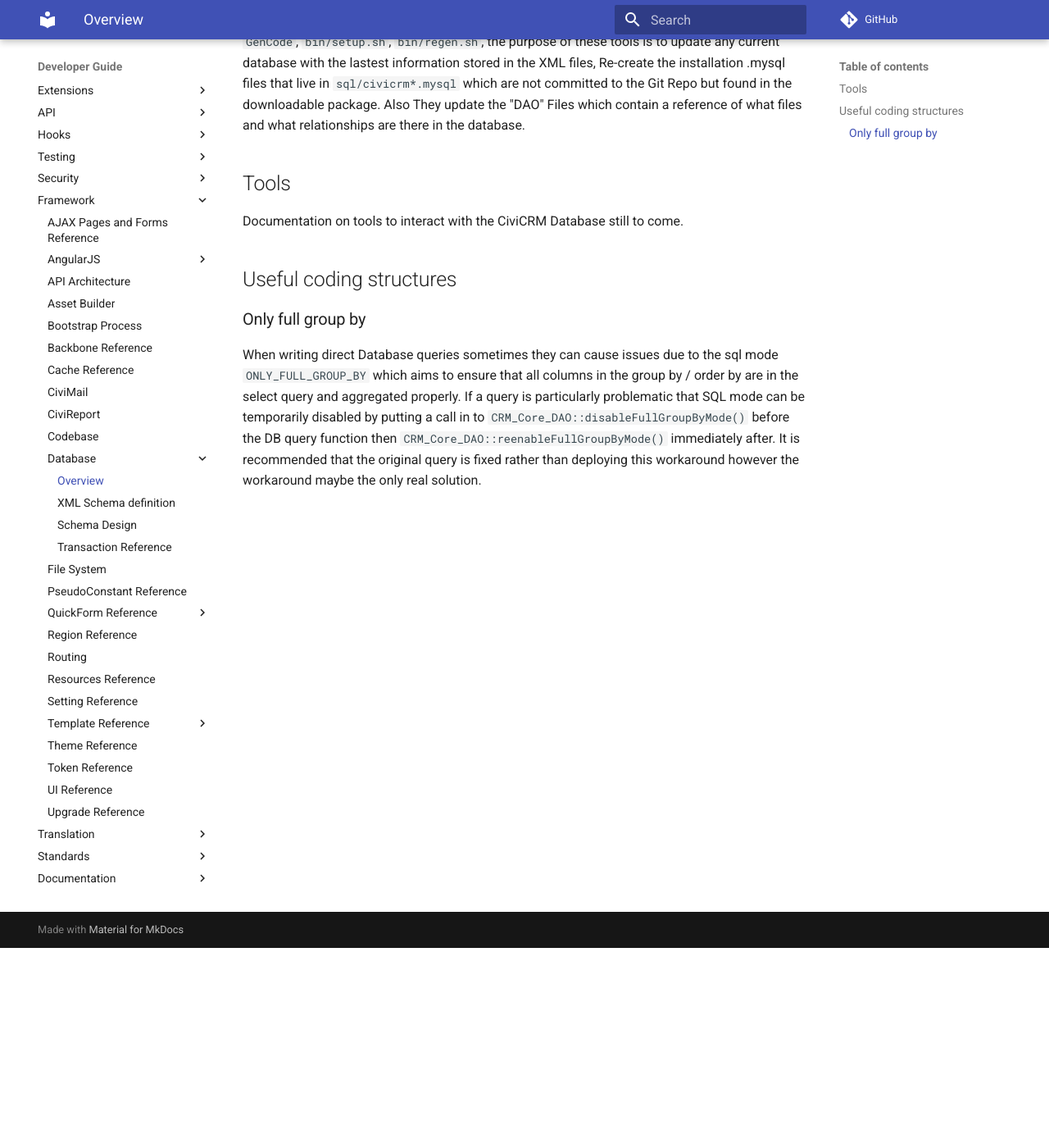
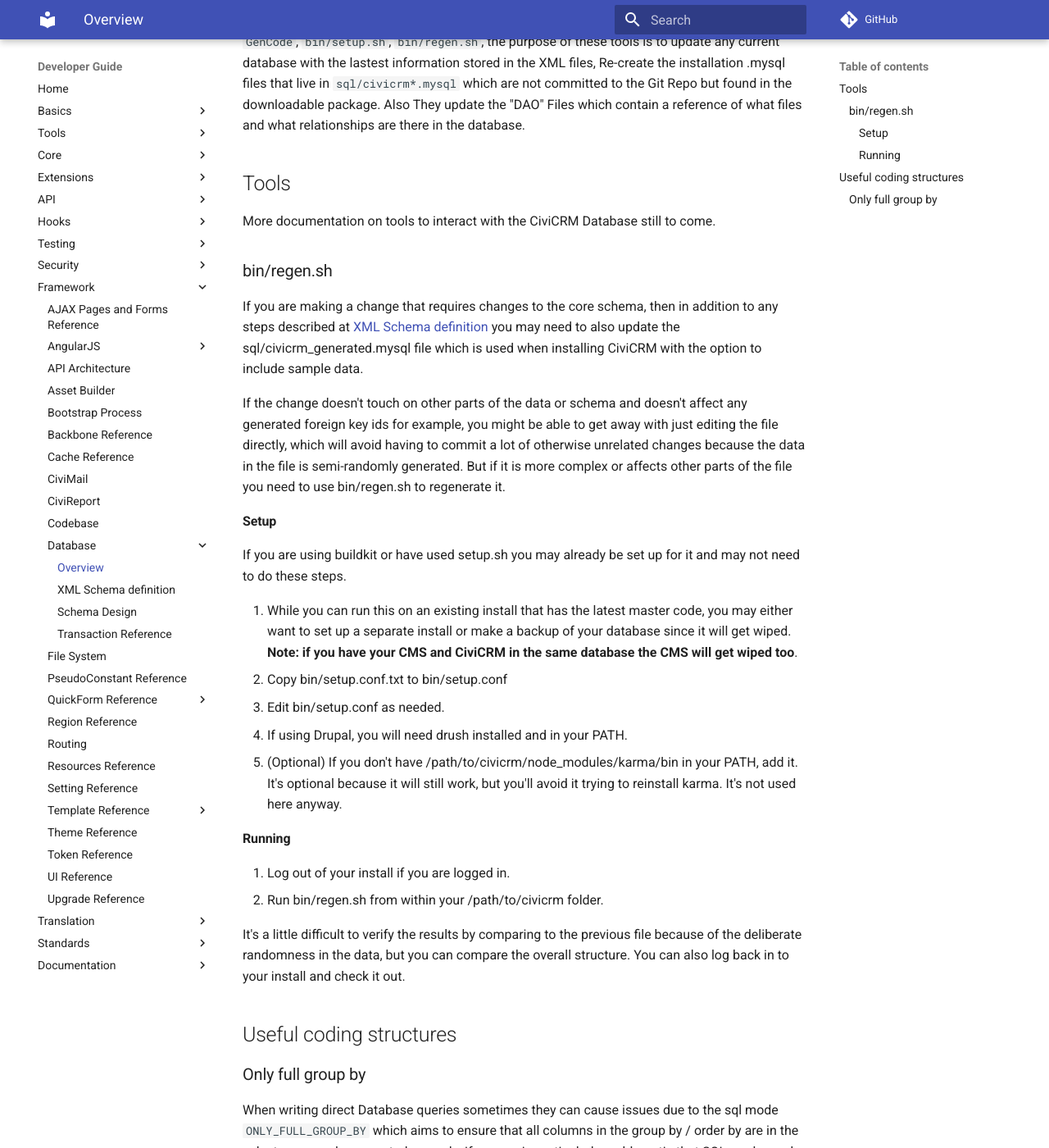
Before and after one commit to civicrm/civicrm-dev-docs, an MkDocs documentation site: the page built from docs/framework/database/index.md, in a window 1280 px wide and 1400 px high, scrolled down 244 px. Shown: the whole window at 82% size. Built offline with MkDocs 1.6.1 and Material for MkDocs 9.7.7, drawn with Linux system fonts in a browser that asks for light colours; comment, search, counter and statistics services are not loaded; old or Windows-style settings are respelled for this version of MkDocs.

Commit message:
document regen.sh

```diff
--- a/docs/framework/database/index.md
+++ b/docs/framework/database/index.md
@@ -4,7 +4,30 @@
 
 ## Tools
 
-Documentation on tools to interact with the CiviCRM Database still to come.
+More documentation on tools to interact with the CiviCRM Database still to come.
+
+### bin/regen.sh
+
+If you are making a change that requires changes to the core schema, then in addition to any steps described at [XML Schema definition](https://docs.civicrm.org/dev/en/latest/framework/database/schema-definition/) you may need to also update the sql/civicrm_generated.mysql file which is used when installing CiviCRM with the option to include sample data.
+
+If the change doesn't touch on other parts of the data or schema and doesn't affect any generated foreign key ids for example, you might be able to get away with just editing the file directly, which will avoid having to commit a lot of otherwise unrelated changes because the data in the file is semi-randomly generated. But if it is more complex or affects other parts of the file you need to use bin/regen.sh to regenerate it.
+
+#### Setup
+
+If you are using buildkit or have used setup.sh you may already be set up for it and may not need to do these steps.
+
+  1. While you can run this on an existing install that has the latest master code, you may either want to set up a separate install or make a backup of your database since it will get wiped. **Note: if you have your CMS and CiviCRM in the same database the CMS will get wiped too**.
+  1. Copy bin/setup.conf.txt to bin/setup.conf
+  1. Edit bin/setup.conf as needed.
+  1. If using Drupal, you will need drush installed and in your PATH.
+  1. (Optional) If you don't have /path/to/civicrm/node_modules/karma/bin in your PATH, add it. It's optional because it will still work, but you'll avoid it trying to reinstall karma. It's not used here anyway.
+
+#### Running
+
+  1. Log out of your install if you are logged in.
+  1. Run bin/regen.sh from within your /path/to/civicrm folder.
+
+It's a little difficult to verify the results by comparing to the previous file because of the deliberate randomness in the data, but you can compare the overall structure. You can also log back in to your install and check it out.
 
 ## Useful coding structures
 
```
